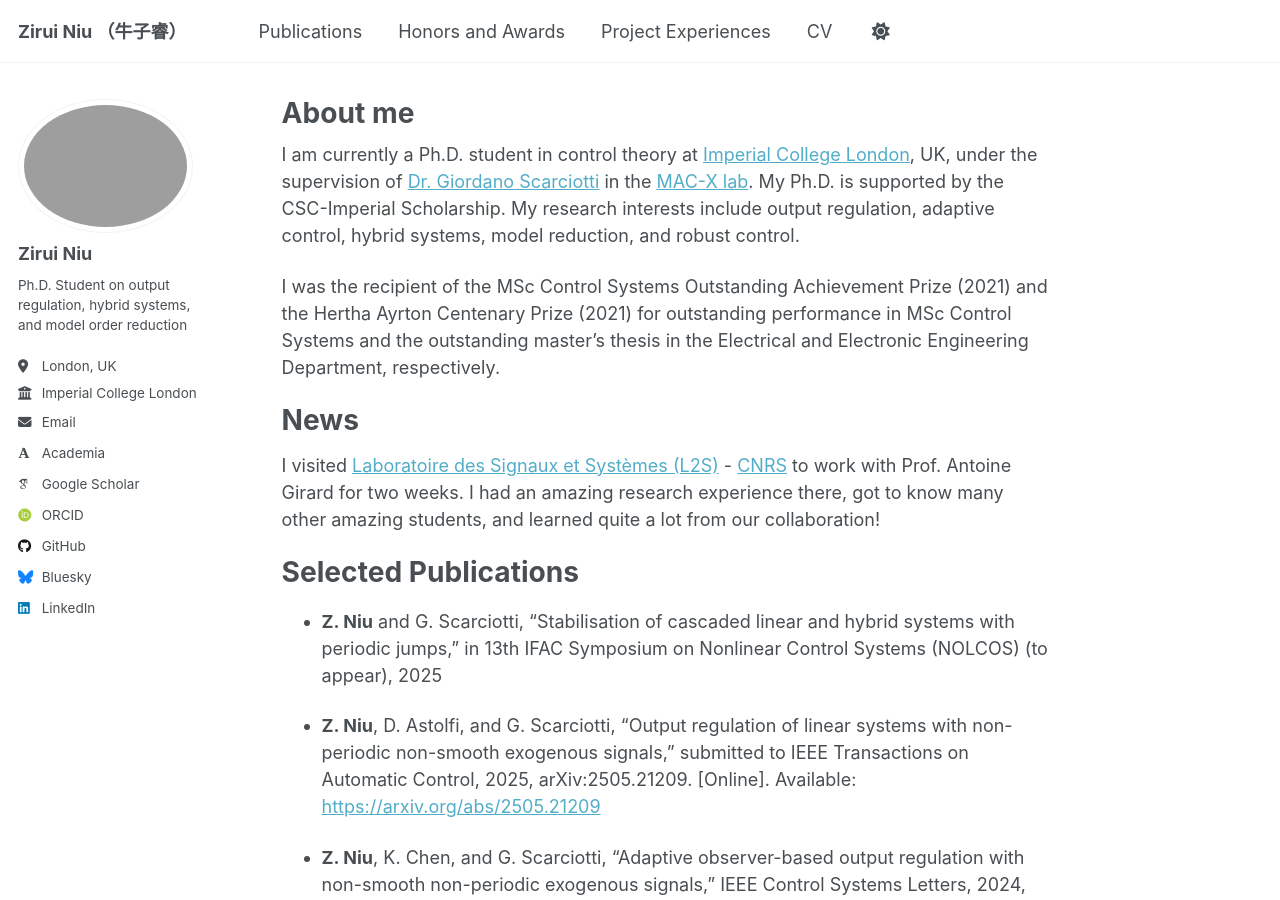
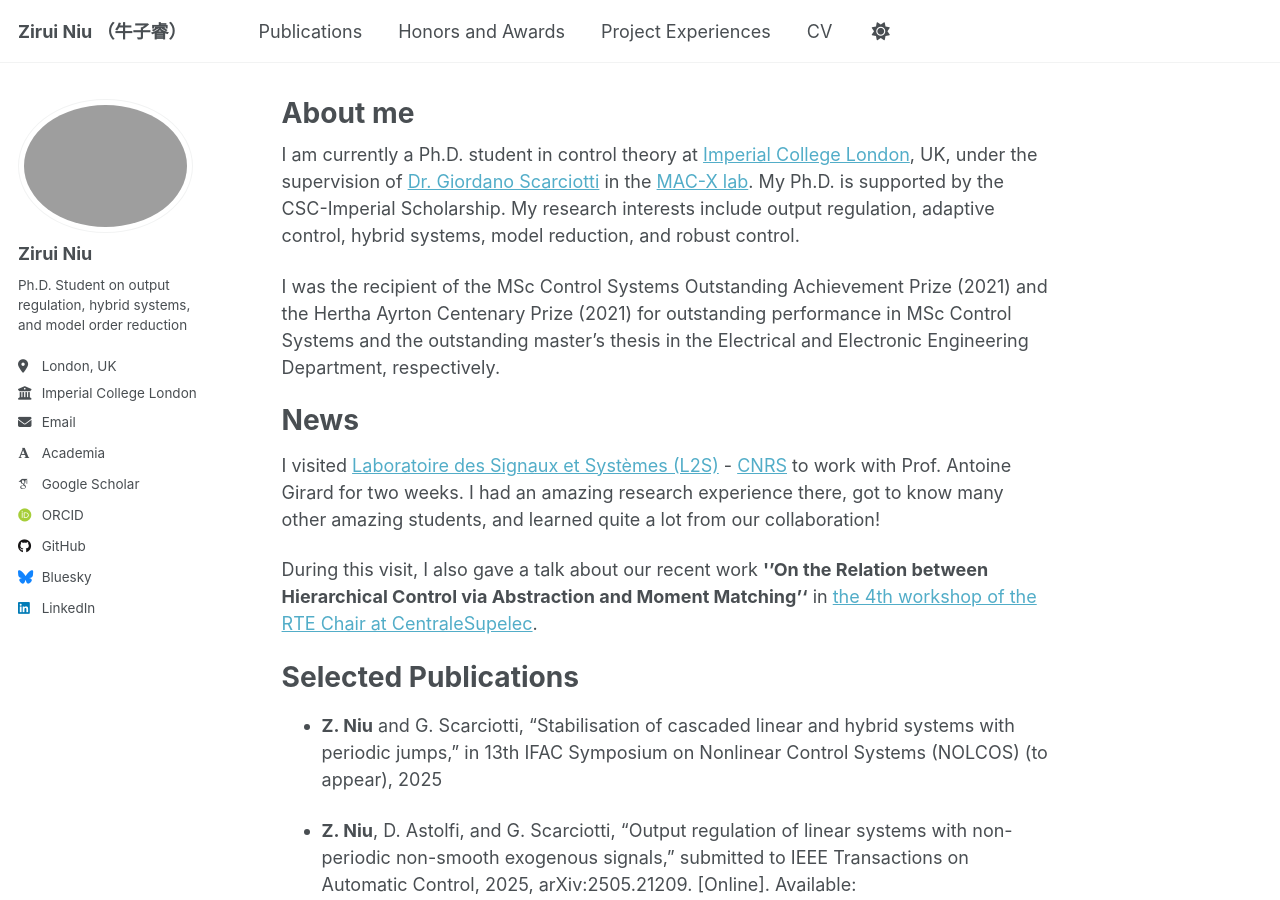
Before and after one commit to ZiruiNiu/ziruiniu.github.io, a Jekyll site: the page built from _pages/about.md, in a window 1280 px wide and 900 px high. Built offline with Jekyll 4.4.1, drawn with Linux system fonts in a browser that asks for light colours; some web fonts are replaced; a script that is not in the unit is left out.

Commit message:
about updates

```diff
--- a/_pages/about.md
+++ b/_pages/about.md
@@ -14,6 +14,10 @@ I was the recipient of the MSc Control Systems Outstanding Achievement Prize (20
 News
 =====
 I visited [Laboratoire des Signaux et Systèmes (L2S)](https://l2s.centralesupelec.fr/) - [CNRS](https://www.cnrs.fr/fr) to work with Prof. Antoine Girard for two weeks. I had an amazing research experience there, got to know many other amazing students, and learned quite a lot from our collaboration!
+
+During this visit, I also gave a talk about our recent work **''On the Relation between Hierarchical Control via Abstraction and Moment Matching''** in [the 4th workshop of the RTE Chair at CentraleSupelec](https://rtechair.fr/workshop/).
+
+
 
 Selected Publications
 =====
```
